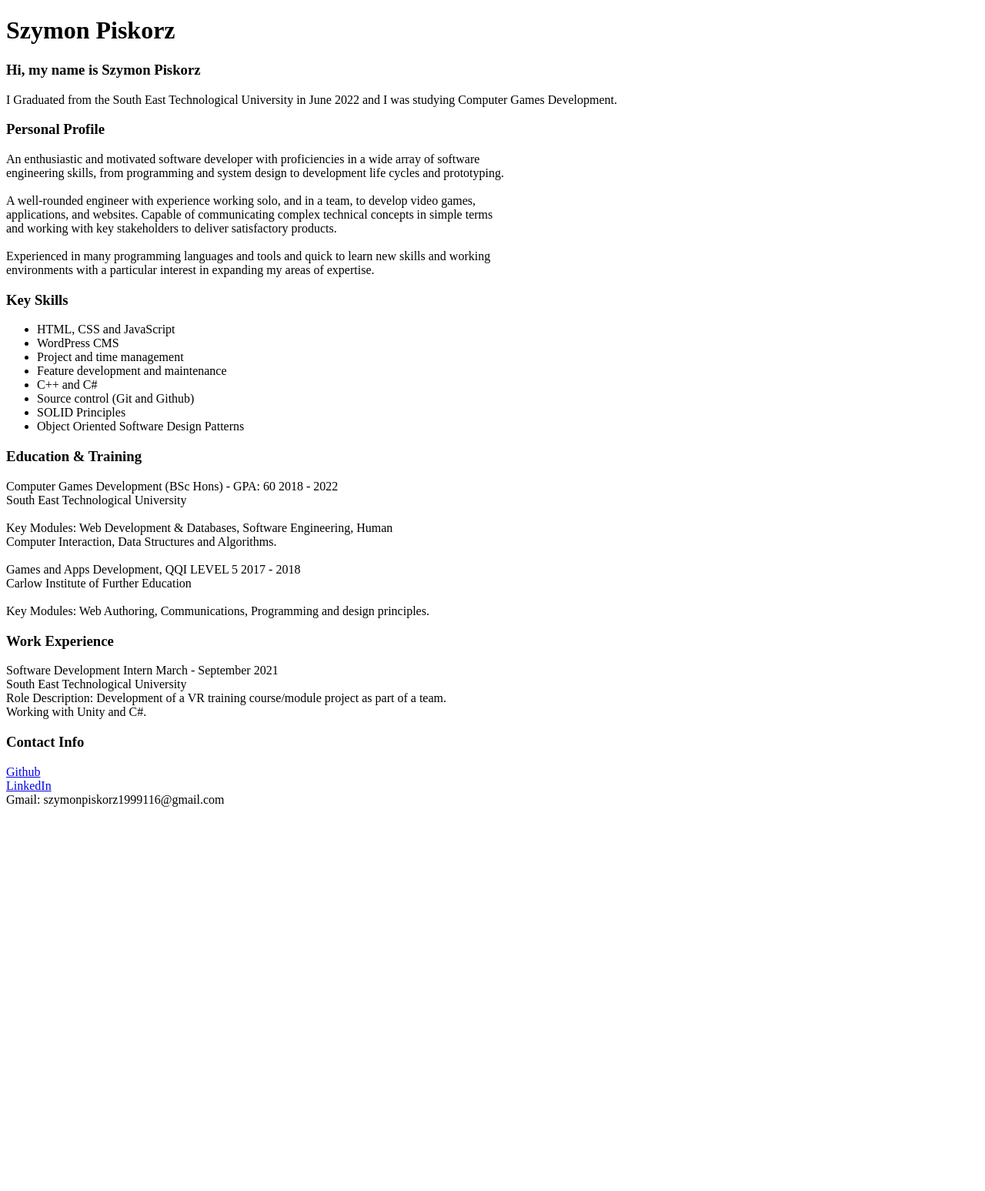
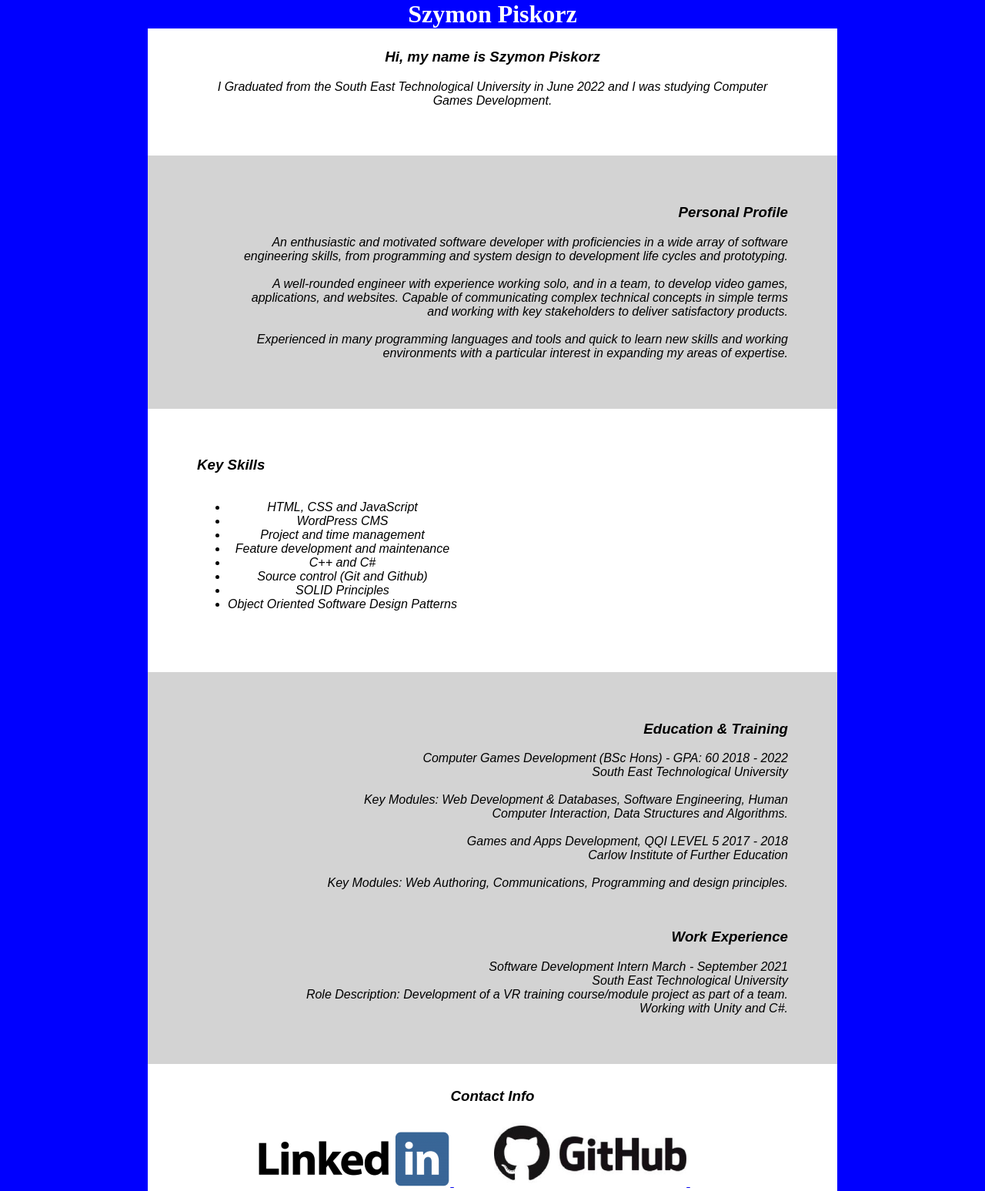
Before and after one commit to SzymonPiskorz/SzymonPiskorz.github.io, a plain HTML site: page index.html in a window 1280 px wide. Shown: the top 1547 px of the page at 77% size. Before the commit the page ends 1064 px from the top, so only its background shows below. Drawn offline with Linux system fonts and the light colour scheme.

Commit message:
Added a css and images to the basic website

```diff
--- a/CSS/general.css
+++ b/CSS/general.css
@@ -0,0 +1,109 @@
+body {
+    background: blue;
+    margin: 0;
+}
+
+#body h3 {
+    text-align: center;
+}
+
+header {
+    background: blue;
+    color: blue;
+    position: fixed;
+    width: 100%;
+    text-align: center;
+}
+
+header h1 {
+    color: white;
+    border: 5px;
+    margin: 0;
+    display: inline;
+    padding: 7px 10px;
+}
+
+#body1 {
+    background: white;
+    margin: 0 15%;
+    padding: 2% 5%;
+    padding-top: 1%;
+    padding-bottom: 1%;
+    text-align: center;
+    font-style: italic;
+    font-family: Arial, Helvetica, sans-serif;
+}
+
+#body1 p
+{
+    margin-bottom: 50px;
+}
+
+#body2 {
+    background: lightgray;
+    margin: 0 15%;
+    padding: 2% 5%;
+    padding-top: 1%;
+    padding-bottom: 1%;
+    text-align: right;
+    font-style: italic;
+    font-family: Arial, Helvetica, sans-serif;
+}
+
+#body2 p
+{
+    margin-bottom: 50px;
+}
+
+#body3 {
+    background: white;
+    margin: 0 15%;
+    padding: 2% 5%;
+    padding-top: 1%;
+    padding-bottom: 1%;
+    text-align: left;
+    font-style: italic;
+    font-family: Arial, Helvetica, sans-serif;
+}
+
+#body3 p
+{
+    margin-bottom: 50px;
+}
+
+#body4 {
+    background: lightgray;
+    margin: 0 15%;
+    padding: 2% 5%;
+    padding-top: 1%;
+    padding-bottom: 1%;
+    text-align: right;
+    font-style: italic;
+    font-family: Arial, Helvetica, sans-serif;
+}
+
+#body4 p
+{
+    margin-bottom: 50px;
+}
+
+#body5 {
+    background: white;
+    margin: 0 15%;
+    padding: 2% 5%;
+    padding-top: 1%;
+    padding-bottom: 1%;
+    text-align: center;
+    font-style: italic;
+    font-family: Arial, Helvetica, sans-serif;
+}
+
+#body5 p
+{
+    margin-bottom: 50px;
+}
+
+#body3 ul {
+    display: inline-block;
+    text-align: center;
+  }
--- a/index.html
+++ b/index.html
@@ -15,15 +15,13 @@
 		</header>
 
         <div id="body1">
-            <!--
-            <a href="interests.html" target="_self" class="button">Interests</a>
-            <a href="portfolio.html" target="_self" class="button">Portfolio</a>
-            -->
             <p>
                 <h3>Hi, my name is Szymon Piskorz</h3>
                 I Graduated from the South East Technological University in June 2022 and I was studying Computer Games Development. <br>
             </p>
+        </div>
 
+        <div id="body2">
             <p>
                 <h3>Personal Profile</h3>
                 An enthusiastic and motivated software developer with proficiencies in a wide array of software <br>
@@ -36,7 +34,9 @@
                 Experienced in many programming languages and tools and quick to learn new skills and working <br>
                 environments with a particular interest in expanding my areas of expertise.
             </p>
+        </div>
 
+        <div id="body3">
             <p>
                 <h3>Key Skills</h3>
                 <ul>
@@ -50,7 +50,9 @@
                     <li>Object Oriented Software Design Patterns</li>
                 </ul>
             </p>
+        </div>
 
+        <div id="body4">
             <p>
                 <h3>Education & Training</h3>
                 Computer Games Development (BSc Hons) - GPA: 60 2018 - 2022 <br>
@@ -70,11 +72,23 @@
                 Role Description: Development of a VR training course/module project as part of a team. <br>
                 Working with Unity and C#.
             </p>
+        </div>
 
+        <div id="body5">
                 <h3>Contact Info</h3>
                 <p>
-                    <a href="https://github.com/SzymonPiskorz" target="_self" class="button">Github</a> <br>
-                    <a href="https://www.linkedin.com/in/szymonpiskorz/" target="_self" class="button">LinkedIn</a> <br>
+                    <a href="https://www.linkedin.com/in/szymonpiskorz/" target="_self">
+                        <img src="images/LinkedInLogo.png" alt="LinkedIn Logo">
+                    </a>
+                    &emsp;&emsp;&emsp;
+                    <a href="https://github.com/SzymonPiskorz" target="_self">
+                        <img src="images/GitHubLogo.png" alt="GitHub Logo">
+                    </a>
+                    &emsp;&emsp;&emsp;
+                    <a href="" target="_self">
+                        <img src="images/WordpressLogo.png" alt="Wordpress Website">
+                    </a>
+                    <br>
                     Gmail: szymonpiskorz1999116@gmail.com
                 </p>
         </div>
```
Also changed, not shown: images/GitHubLogo.png (added), images/LinkedInLogo.png (added), images/WordpressLogo.png (added).
